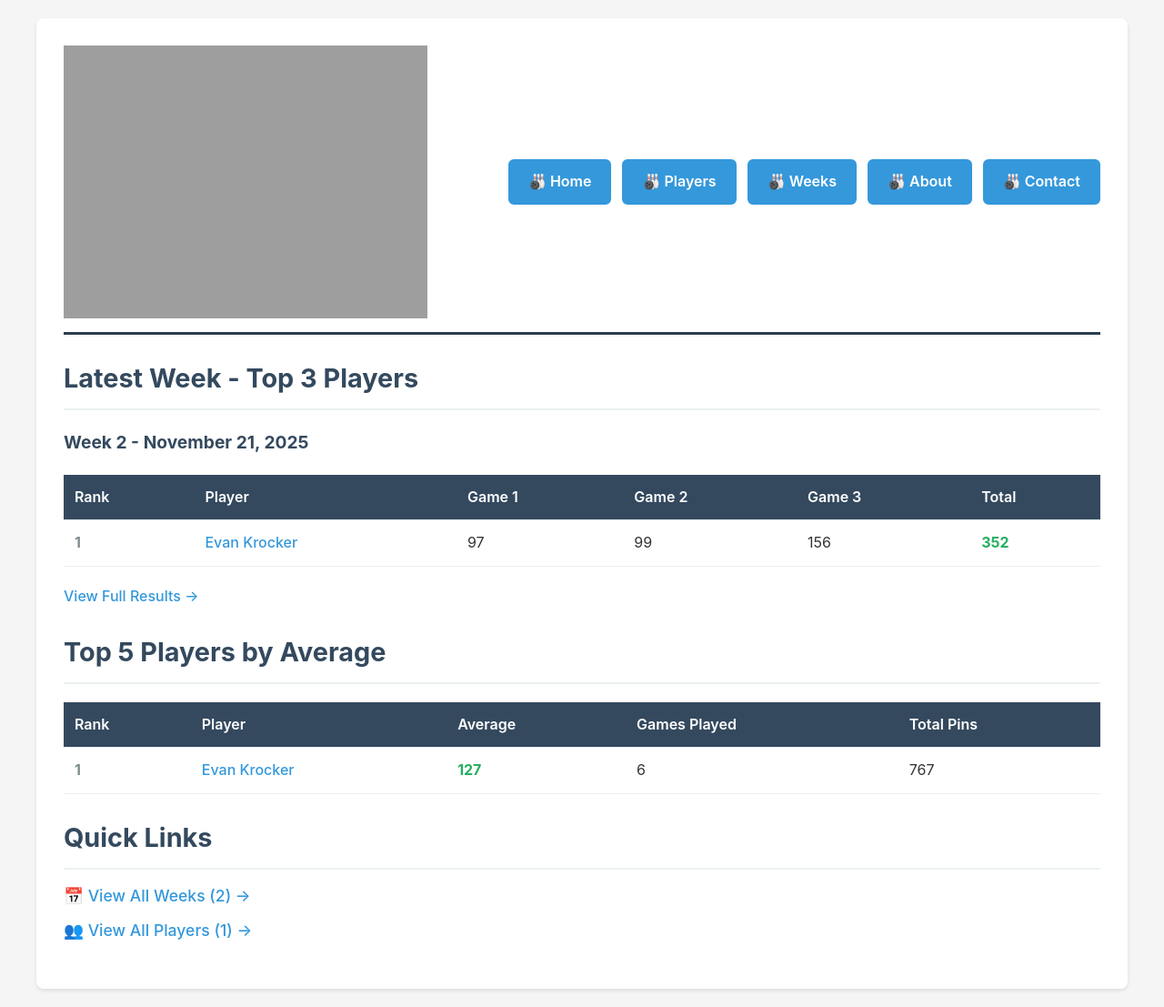
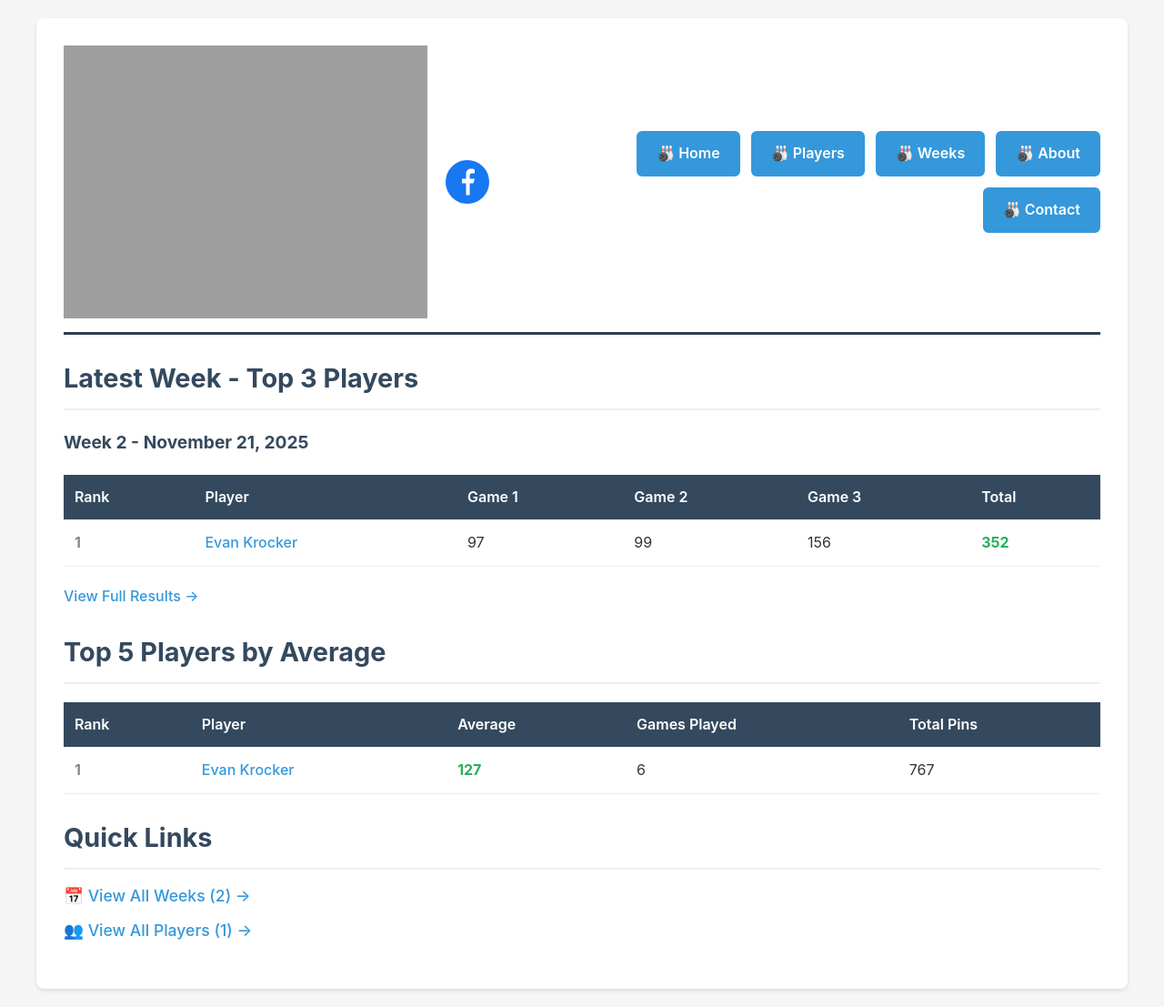
Before and after one commit to evankrocker/rumbucketbowling, a Jekyll site: the page built from index.html, in a window 1280 px wide. Shown: the whole page at 91% size. Built offline with Jekyll 4.4.1, drawn with Linux system fonts in a browser that asks for light colours.

Commit message:
Add Facebook icon linking to Rum Bucket Bowling PA page
Added modern Facebook integration to header:

Facebook Icon:
- Modern circular Facebook icon with official Facebook blue (#1877F2)
- Clean white 'f' logo on blue background
- 48x48px SVG for crisp rendering on all devices
- Positioned between logo and navigation

Link Features:
- Links to facebook.com/rumbucketbowlingpa
- Opens in new tab (target="_blank")
- Includes security attributes (rel="noopener noreferrer")
- Accessible with proper aria-label and title

Styling:
- Smooth hover animation (scales to 110%)
- Opacity fade on hover
- Properly spaced from logo and navigation
- Centers on mobile devices

Mobile Responsiveness:
- Icon centers below logo on mobile
- Maintains proper spacing
- Touch-friendly tap target
- Scales appropriately for all screen sizes

The Facebook icon provides a clear call-to-action for users to connect with the bowling league's social media presence.

```diff
--- a/_layouts/default.html
+++ b/_layouts/default.html
@@ -38,6 +38,21 @@
             max-width: 400px;
             height: auto;
             display: block;
+        }
+        .facebook-icon {
+            display: flex;
+            align-items: center;
+            margin-left: auto;
+            margin-right: 20px;
+        }
+        .facebook-icon a {
+            display: inline-block;
+            transition: transform 0.3s ease, opacity 0.3s ease;
+            line-height: 0;
+        }
+        .facebook-icon a:hover {
+            transform: scale(1.1);
+            opacity: 0.8;
         }
         h1 {
             color: #2c3e50;
@@ -178,6 +193,10 @@
                 max-width: 100%;
                 margin: 0 auto 15px;
             }
+            .facebook-icon {
+                margin: 0 auto 15px;
+                justify-content: center;
+            }
             h1 {
                 font-size: 1.5em;
             }
@@ -227,6 +246,14 @@
             <!--<h1><a href="/" style="color: #2c3e50; text-decoration: none;">{{ site.title }}</a></h1>
             <p>{{ site.description }}</p>-->
             <img src="http://rumbucketbowling.net/rumbucket.png" alt="Rum Bucket Bowling League">
+            <div class="facebook-icon">
+                <a href="https://facebook.com/rumbucketbowlingpa" target="_blank" rel="noopener noreferrer" title="Follow us on Facebook" aria-label="Follow us on Facebook">
+                    <svg width="48" height="48" viewBox="0 0 48 48" fill="none" xmlns="http://www.w3.org/2000/svg">
+                        <circle cx="24" cy="24" r="24" fill="#1877F2"/>
+                        <path d="M26.5 25.5H30.5L32 20.5H26.5V17.5C26.5 16.47 26.5 14.5 29.5 14.5H32V10.14C31.174 10.045 29.943 9.5 27.643 9.5C24.928 9.5 22.5 11.183 22.5 15.5V20.5H18V25.5H22.5V38.5H26.5V25.5Z" fill="white"/>
+                    </svg>
+                </a>
+            </div>
             <nav>
                 <a href="/">🎳 Home</a>
                 <a href="/players/">🎳 Players</a>
```
